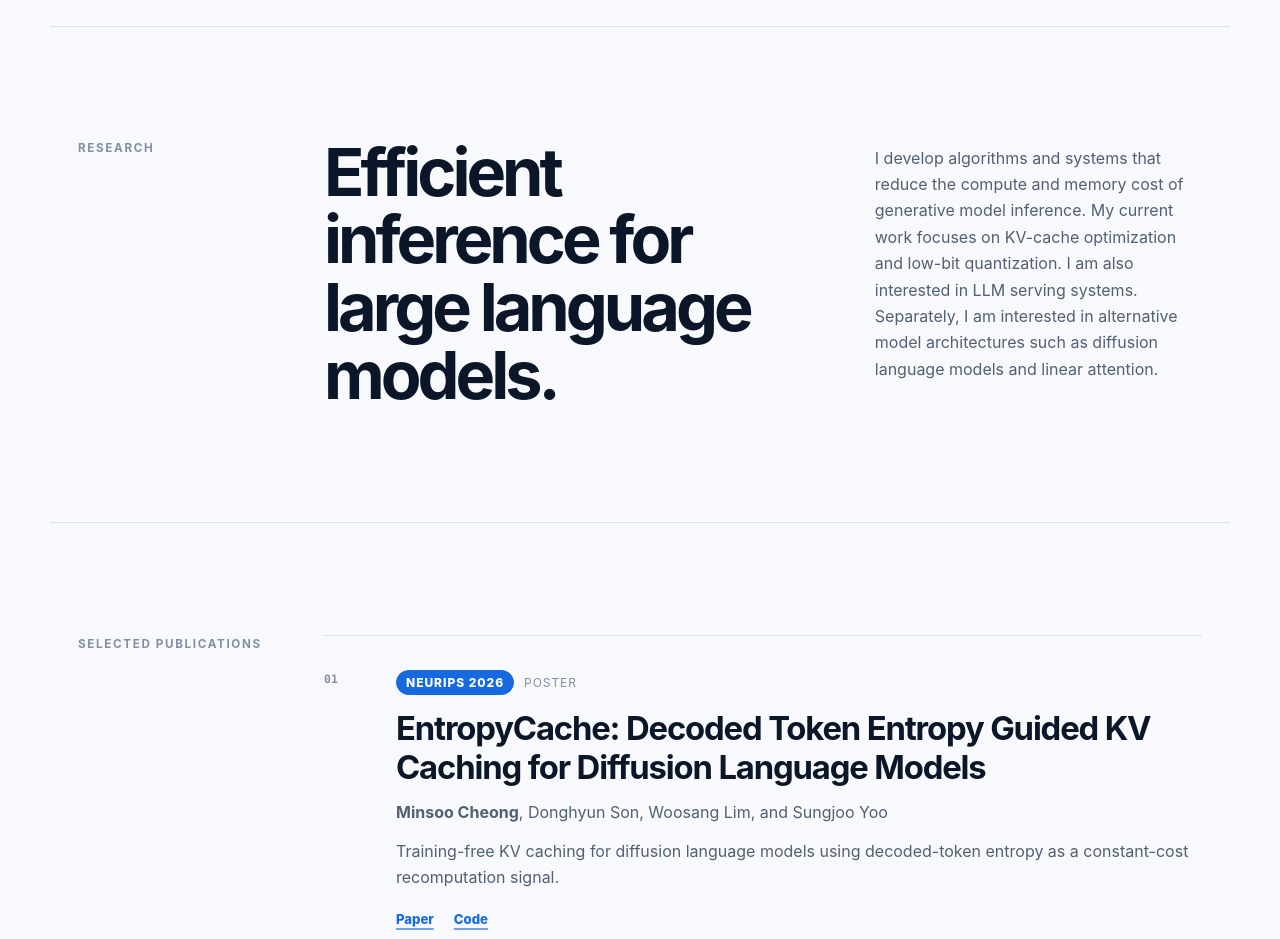
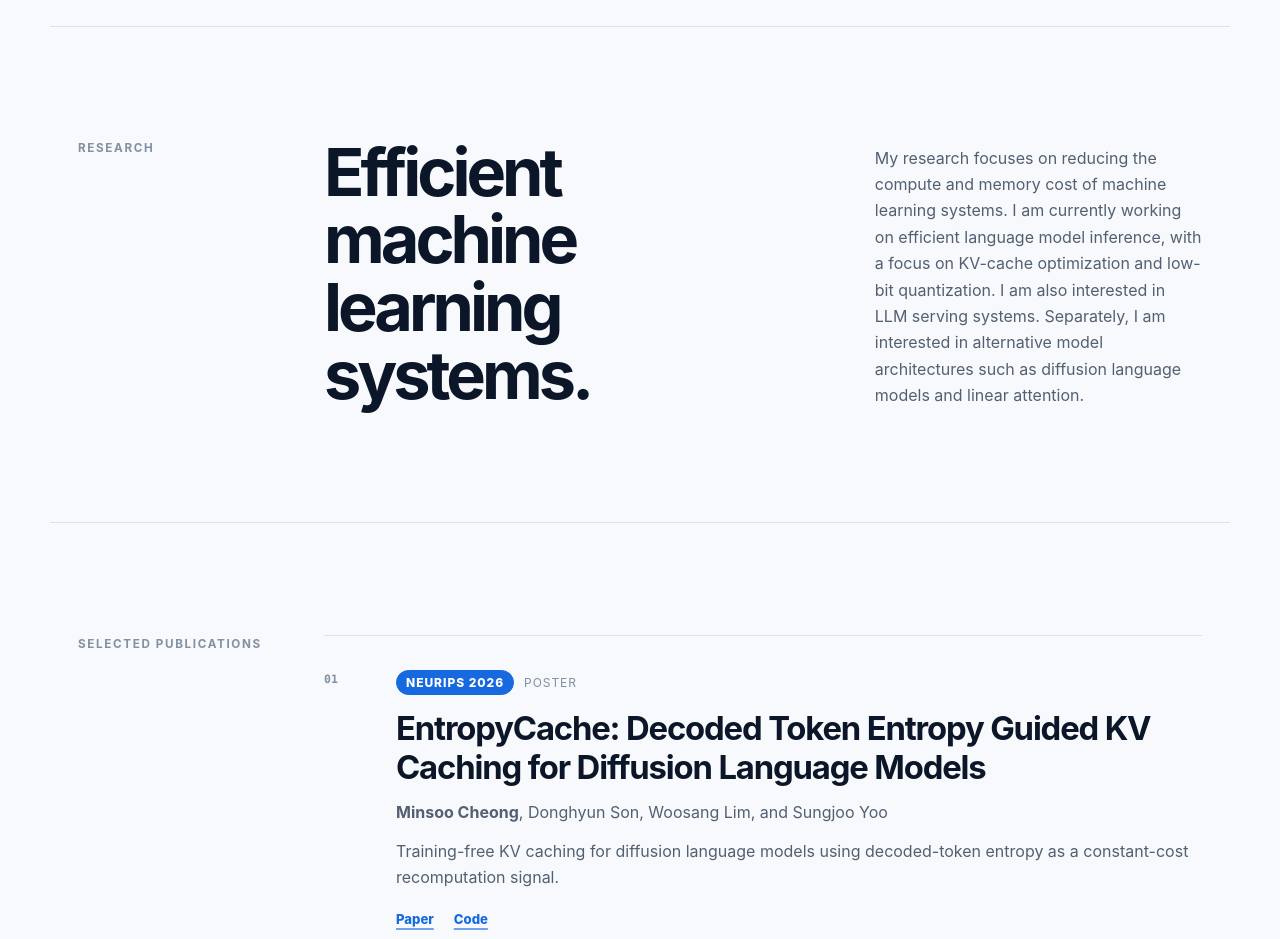
Before and after one commit to mscheong01/mscheong01.github.io, a plain HTML site: page index.html in a window 1280 px wide. Shown: the part 1000-1939 px from the top of the page. Drawn offline with Linux system fonts and the light colour scheme; no server answers.

Commit message:
Broaden research overview

```diff
--- a/index.html
+++ b/index.html
@@ -110,9 +110,9 @@
       <section class="section research-intro" id="research" aria-labelledby="research-title">
         <div class="section-label">Research</div>
         <div class="section-body split-intro reveal">
-          <h2 id="research-title">Efficient inference for large language models.</h2>
+          <h2 id="research-title">Efficient machine learning systems.</h2>
           <p>
-            I develop algorithms and systems that reduce the compute and memory cost of generative model inference. My current work focuses on KV-cache optimization and low-bit quantization. I am also interested in LLM serving systems. Separately, I am interested in alternative model architectures such as diffusion language models and linear attention.
+            My research focuses on reducing the compute and memory cost of machine learning systems. I am currently working on efficient language model inference, with a focus on KV-cache optimization and low-bit quantization. I am also interested in LLM serving systems. Separately, I am interested in alternative model architectures such as diffusion language models and linear attention.
           </p>
         </div>
       </section>
```
